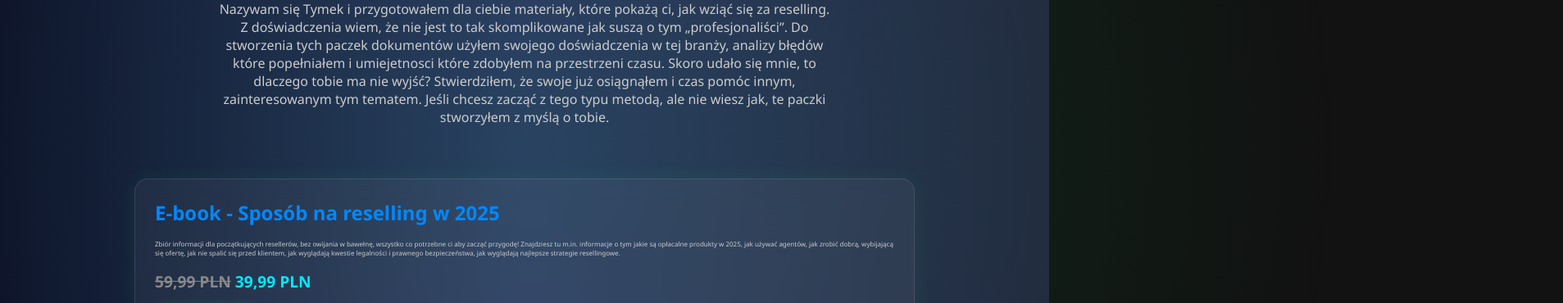
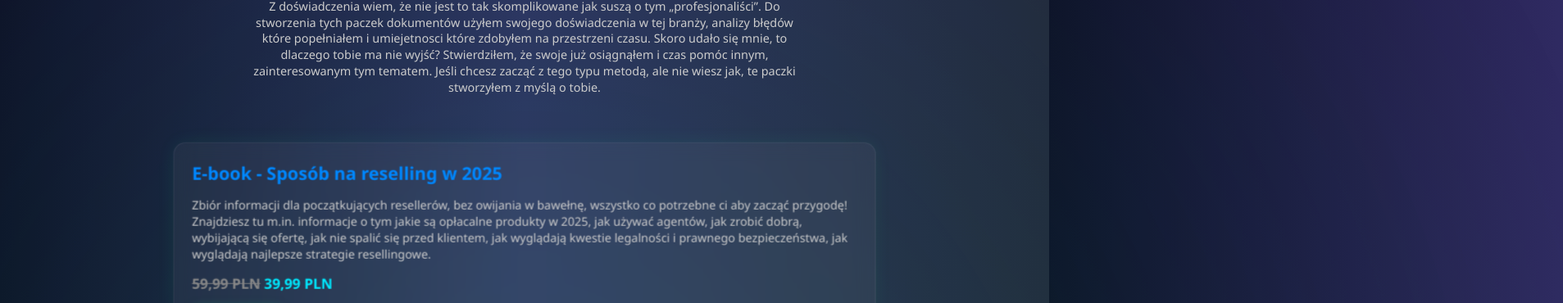
Before and after one commit to timseller/timsell, a plain HTML site: page index.html in a window 1280 px wide. Shown: the part 224-594 px from the top of the page at 82% size, 1907 px wide, since content can reach past the window. Drawn offline with Linux system fonts and the light colour scheme.

Commit message:
Update index.html

```diff
--- a/index.html
+++ b/index.html
@@ -19,6 +19,8 @@
       color: #e0e0e0;
       overflow-x: hidden;
       position: relative;
+      transform: scale(0.9);
+      transform-origin: top center;
     }
 
     body::before {
@@ -113,7 +115,7 @@
     .product p {
       color: #ccc;
       margin-bottom: 1rem;
-      font-size: 0.5rem
+      font-size: 1rem;
     }
 
     .product .price {
```
